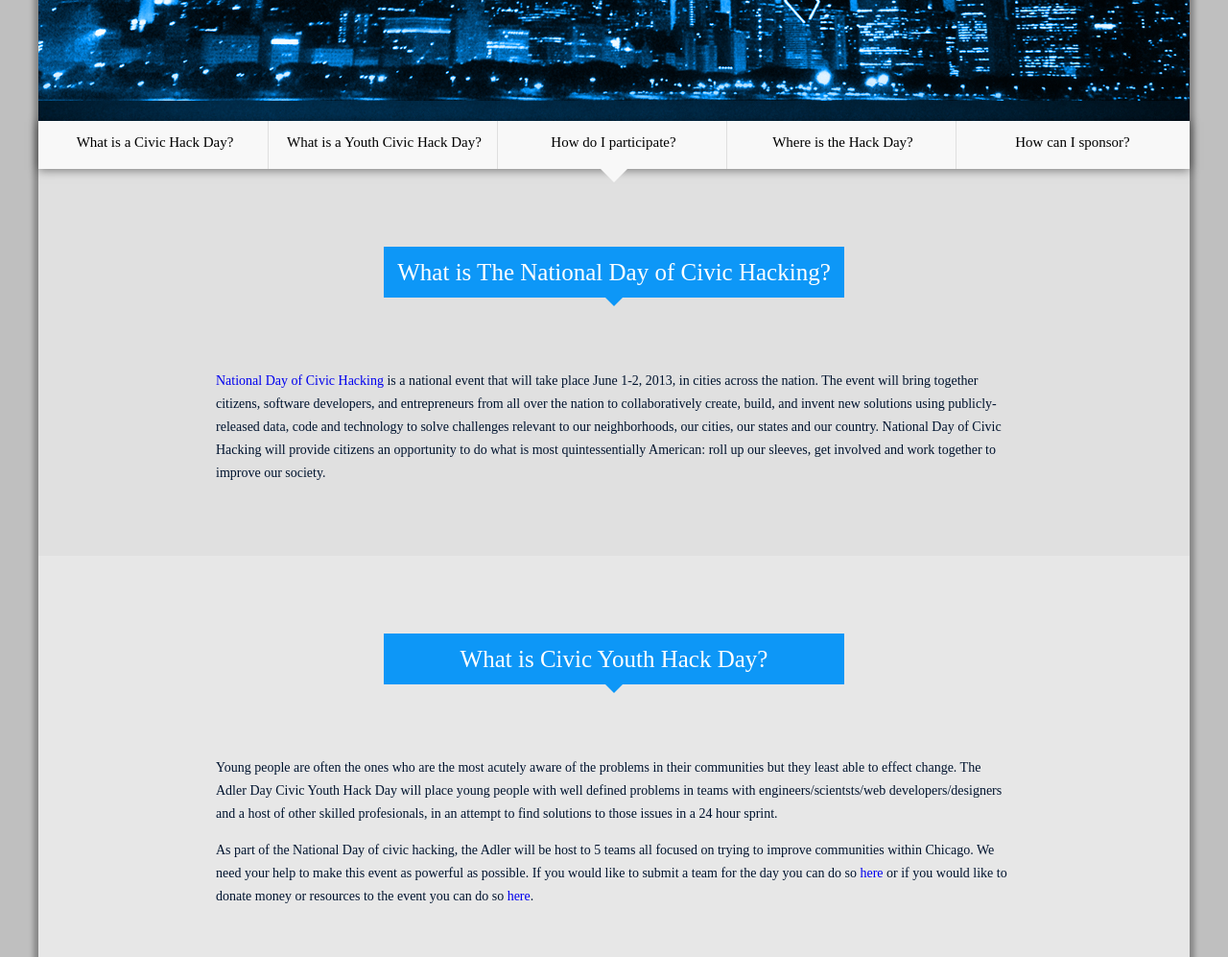
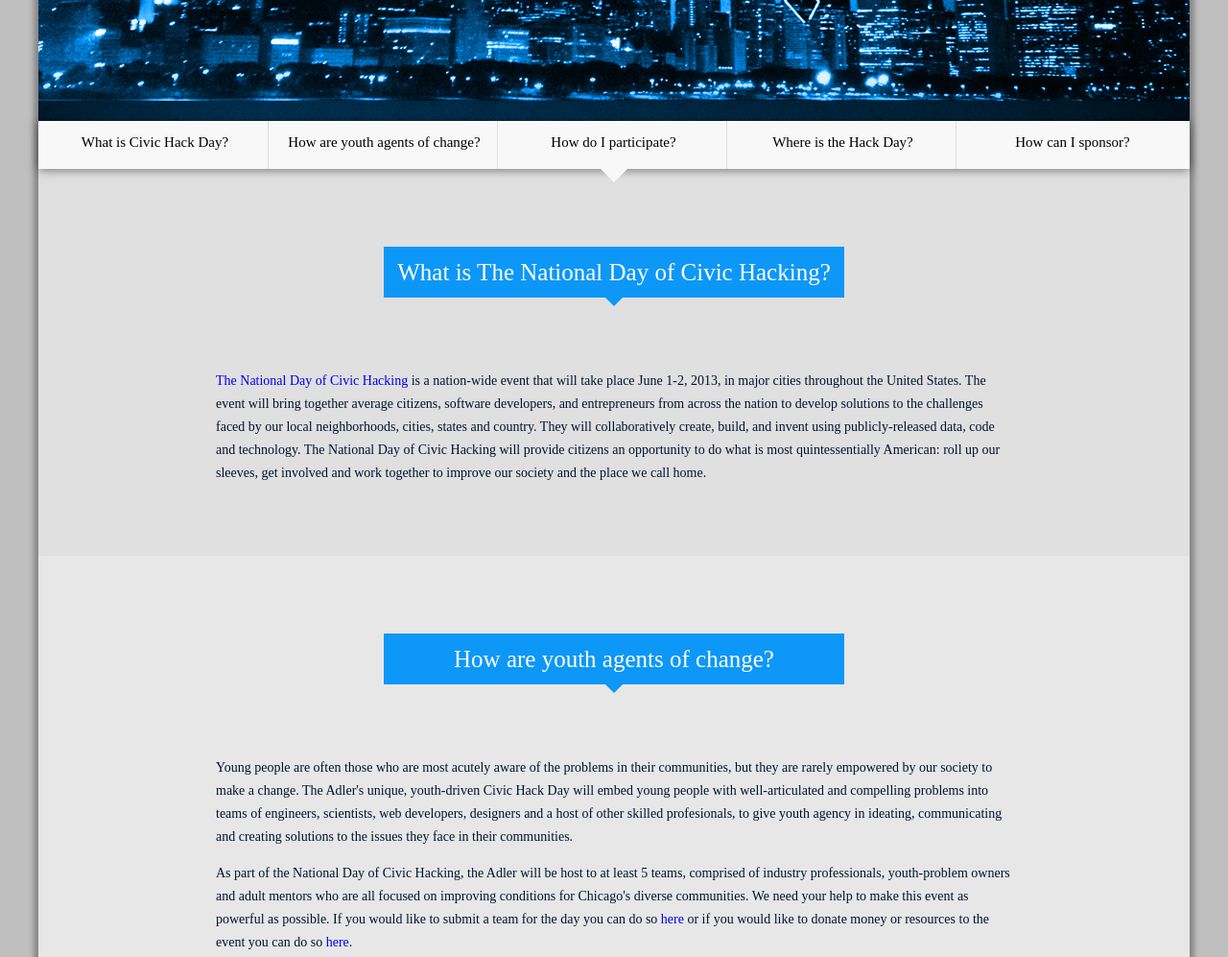
Before and after one commit to whyte/civichackday, a website: page index.html in a window 1280 px wide. Shown: the part 300-1297 px from the top of the page at 96% size. Drawn offline with Linux system fonts and the light colour scheme.

Commit message:
RBF Update to index.html
I have re-ordered the top level sections, changed the title of the page (need to update the banner graphic) and did a general pass over grammar, jargon and language.

```diff
--- a/index.html
+++ b/index.html
@@ -2,7 +2,7 @@
 <html>
 <head>
     <meta charset=utf-8>
-    <title>Adler Civic Hack Day</title>
+    <title>Adler Youth Civic Hack Day</title>
     <link rel="stylesheet" href="styles/style.css" type="text/css">
     <link rel="stylesheet" href="styles/leaflet.css" type="text/css">
 
@@ -96,8 +96,8 @@
 
     <nav>
         <div class='navLinks'>
-            <a class='scroll' href='#what'>What is a Civic Hack Day?</a>
-            <a class='scroll' href='#youth'>What is a Youth Civic Hack Day?</a>
+            <a class='scroll' href='#what'>What is Civic Hack Day?</a>
+            <a class='scroll' href='#youth'>How are youth agents of change?</a>
             <a class='scroll' href='#participate'>How do I participate?</a>
             <a class='scroll' href='#where'>Where is the Hack Day?</a>
             <a class='scroll' href='#sponsor'>How can I sponsor?</a>
@@ -106,26 +106,28 @@
     <section id='what'>
         <h2 class='arrow_box'>What is The National Day of Civic Hacking?</h2>
         <article>
-            <p> <a href="http://hackforchange.org/">National Day of Civic Hacking</a> is a national event that will take place June 1-2, 2013, in cities across the nation. The event will bring together citizens, software developers, and entrepreneurs from all over the nation to collaboratively create, build, and invent new solutions using publicly-released data, code and technology to solve challenges relevant to our neighborhoods, our cities, our states and our country. National Day of Civic Hacking will provide citizens an opportunity to do what is most quintessentially American: roll up our sleeves, get involved and work together to improve our society.
+            <p> <a href="http://hackforchange.org/">The National Day of Civic Hacking</a> is a nation-wide event that will take place June 1-2, 2013, in major cities throughout the United States. The event will bring together average citizens, software developers, and entrepreneurs from across the nation to develop solutions to the challenges faced by our local neighborhoods, cities, states and country. They will collaboratively create, build, and invent using publicly-released data, code and technology. The National Day of Civic Hacking will provide citizens an opportunity to do what is most quintessentially American: roll up our sleeves, get involved and work together to improve our society and the place we call home.
             </p>
         </article>
     </section>
 
     <section id='youth'>
-    	<h2 class='arrow_box'>What is Civic Youth Hack Day?</h2>
+    	<h2 class='arrow_box'>How are youth agents of change?</h2>
     	<article>
-    		<p>Young people are often the ones who are the most acutely aware of the problems in their communities but they least able to effect change. The Adler Day Civic Youth Hack Day will place young people with well defined problems in teams with engineers/scientsts/web developers/designers and a host of other skilled profesionals, in an attempt to find solutions to those issues in a 24 hour sprint.
+    		<p>Young people are often those who are most acutely aware of the problems in their communities, but they are rarely empowered by our society to make a change. The Adler's unique, youth-driven Civic Hack Day will embed young people with well-articulated and compelling problems into teams of engineers, scientists, web developers, designers and a host of other skilled profesionals, to give youth agency in ideating, communicating and creating solutions to the issues they face in their communities.
     		</p>
 
-            <p>As part of the National Day of civic hacking, the Adler will be host to 5 teams all focused on trying to improve communities within Chicago. We need your help to make this event as powerful as possible. If you would like to submit a team for the day you can do so <a href="#participate">here</a> or if you would like to donate money or resources to the event you can do so <a class='scroll' href='#sponsor'>here</a>.
+            <p>As part of the National Day of Civic Hacking, the Adler will be host to at least 5 teams, comprised of industry professionals, youth-problem owners and adult mentors who are all focused on improving conditions for Chicago's diverse communities. We need your help to make this event as powerful as possible. If you would like to submit a team for the day you can do so <a href="#participate">here</a> or if you would like to donate money or resources to the event you can do so <a class='scroll' href='#sponsor'>here</a>.
             </p>
     	</article>
     </section>
 
     <section id='participate'>
     	<h2 class='arrow_box'>How do I Participate?</h2>
-    		<p>We are looking for 5 teams of around 10 people to <a class='scroll' href="#signup">sign up</a> for the event. Before the event each team with be paired up with a youth team and problem statment so that on the morning of the hack day everyone can get stuck in to making Chicago a better place. The youth team's will consist of a mentor and 1 or 2 young people.</p>
-            <p>The key to a groups success is having a varied set of skills and roles. Below are some of the key people we think you might want to have on your team</p>
+    		<p>We are looking for 5 Hacker Teams consisting of approximately 10 people each, to <a class='scroll' href="#signup">sign up</a> for the 28-hour, Civic Hack Day hackathon event.</p>
+
+<p>We want to make sure this event is fail-safe so that everyone is ready to roll can emerge successful. In the week prior to the hackathon, each hacker team with be paired-up with a small group of youth activists, their mentors and their specific problem statement. Then, at the start of the hackathon, on the morning of June 1st, everyone can hit the ground running to make Chicago a better place to live and to learn.</p>
+            <p>The key to a Hacker Team's success will be a varied skill-set and well-defined roles for each member. Below are some of the key people we think you might want to have on your team</p>
 
             <ul class='roles'>
                 <li> <img src='images/people/teen-1.png'></img>
```
